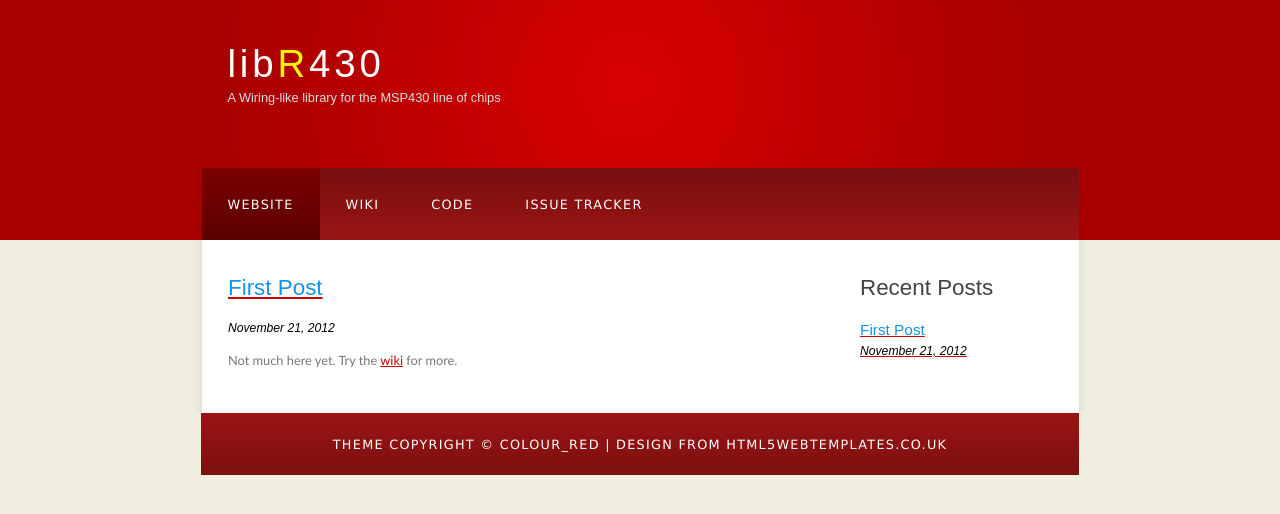
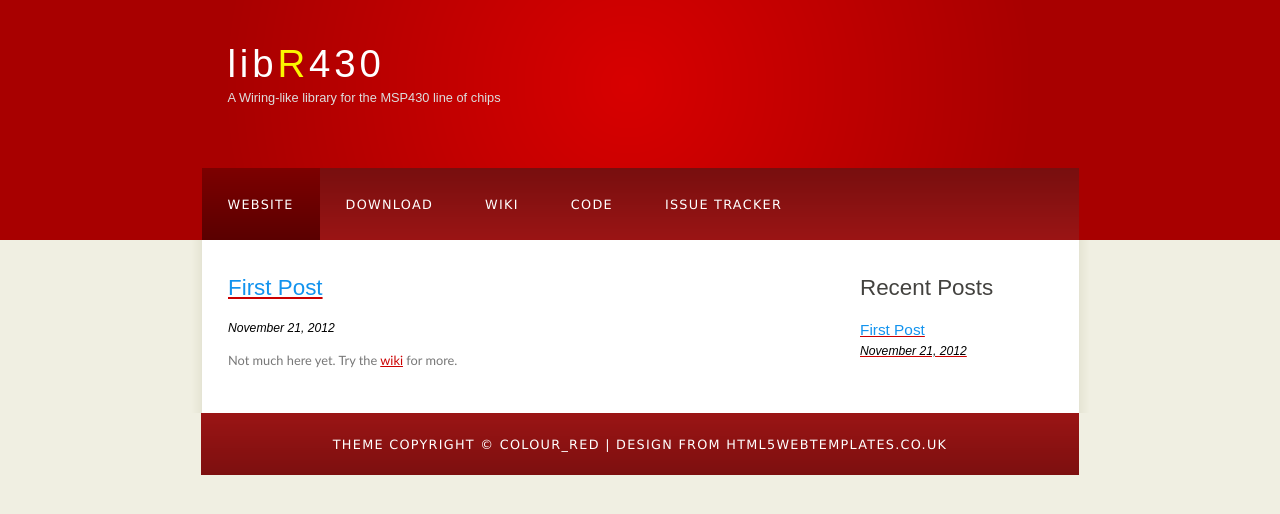
Before and after one commit to 9072997/libR430, a Jekyll site: the page built from index.html, in a window 1280 px wide. Shown: the top 514 px of the page. Built offline with Jekyll 4.4.1, drawn with Linux system fonts in a browser that asks for light colours; Markdown is read by kramdown in place of the engine named in the settings.

Commit message:
added Download button

```diff
--- a/_layouts/layout.html
+++ b/_layouts/layout.html
@@ -18,6 +18,7 @@
 					<ul id="menu">
 						<!-- put class="selected" in the li tag for the selected page - to highlight which page you're on -->
 						<li class="selected"><a href="/libR430">Website</a></li>
+						<li><a href="http://github.com/9072997/libR430/archive/master.zip">Download</a></li>
 						<li><a href="http://github.com/9072997/libR430/wiki">Wiki</a></li>
 						<li><a href="http://github.com/9072997/libR430/">Code</a></li>
 						<li><a href="http://github.com/9072997/libR430/issues">Issue Tracker</a></li>
```
